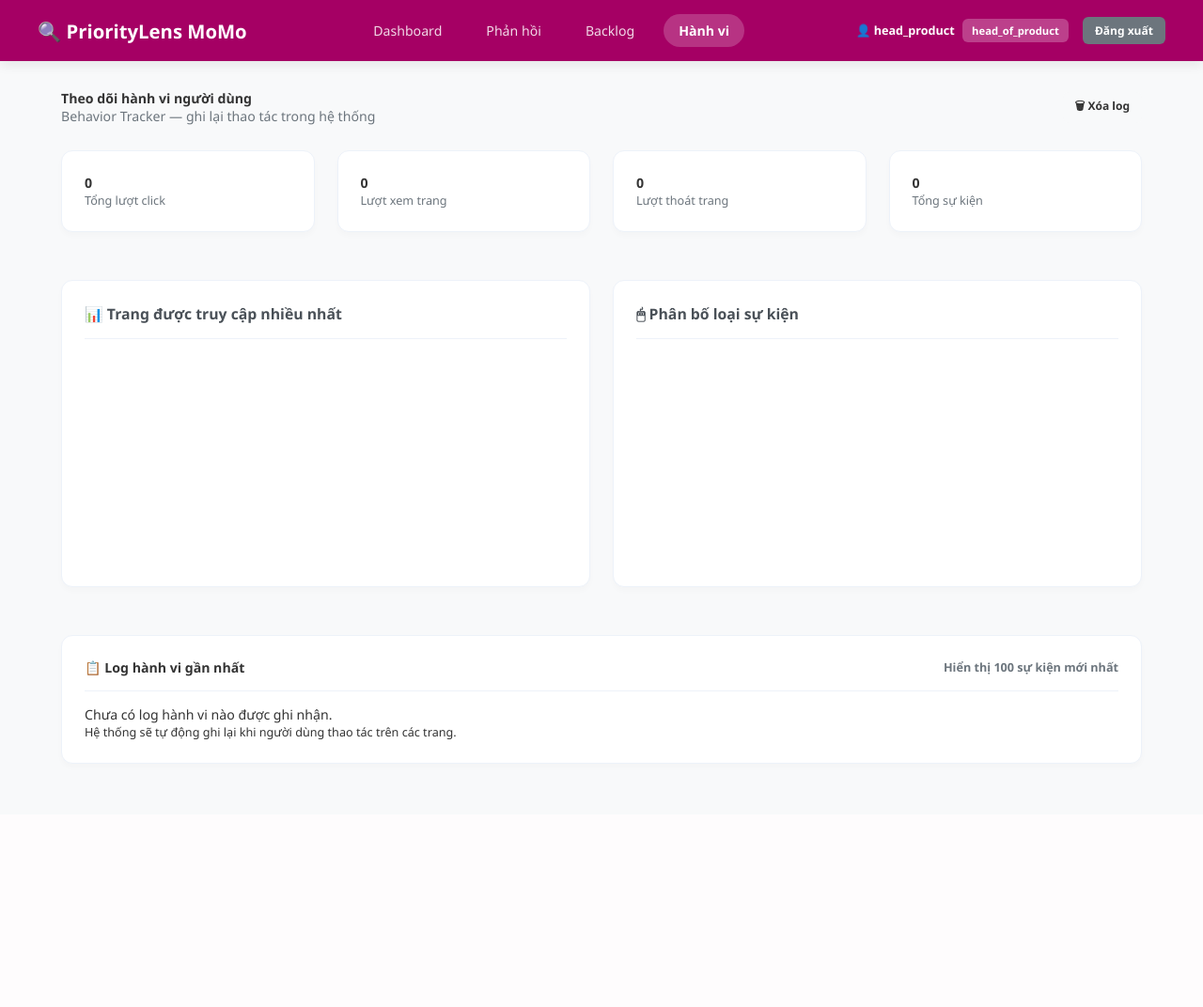
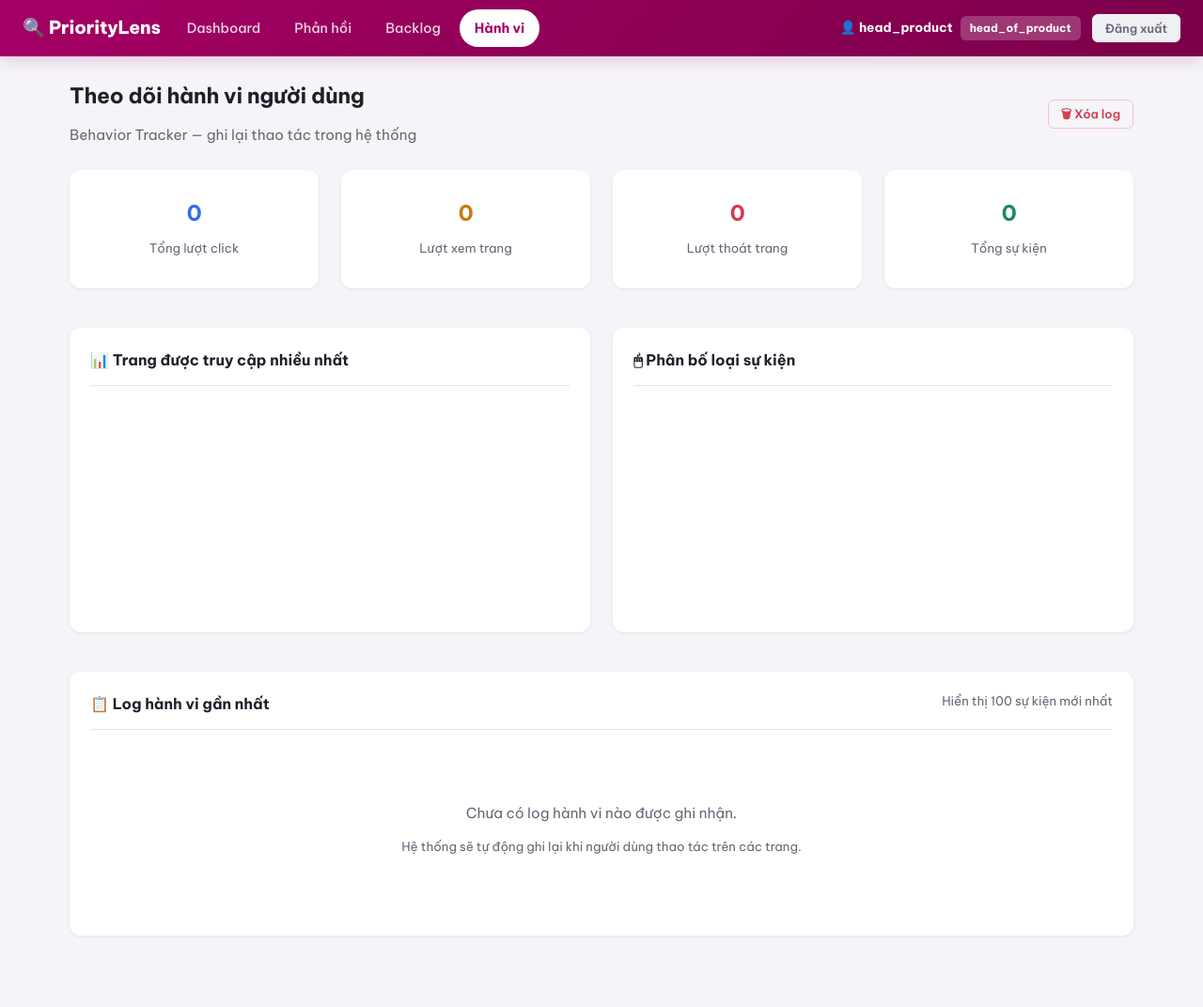
Before and after one commit to linh721/prioritylens, a Flask app: page /behavior in a window 1280 px wide. Shown: the whole page at 94% size. Before the commit the page ends 813 px from the top, so only its background shows below. Run offline with Flask 3, Linux system fonts and the light colour scheme; a user stored in the database is signed in; a map, chart or similar area stays blank.

Commit message:
UI: complete full graduation deployment with absolute responsive layout grid

```diff
--- a/templates/base.html
+++ b/templates/base.html
@@ -5,140 +5,320 @@
     <meta name="viewport" content="width=device-width, initial-scale=1">
     <title>PriorityLens — MoMo DSS</title>
 
-    <!-- KHỐI MÃ FRAMEWORK TOÀN DIỆN: ÉP PHÔNG CHỮ VÀ CĂN LỀ ĐẸP TRÊN MỌI MÁY -->
+    <link rel="preconnect" href="https://fonts.googleapis.com">
+    <link rel="preconnect" href="https://fonts.gstatic.com" crossorigin>
+    <link href="https://fonts.googleapis.com/css2?family=Be+Vietnam+Pro:wght@400;500;600;700;800&display=swap" rel="stylesheet">
+
     <style>
-        * { box-sizing: border-box !important; }
+        /* ============ DESIGN TOKENS ============ */
+        :root {
+            --brand: #a50064;
+            --brand-ink: #7a0049;
+            --brand-tint: #fdebf4;
+            --bg: #f5f4f8;
+            --surface: #ffffff;
+            --border: #e6e3ec;
+            --ink: #221d2b;
+            --ink-soft: #6b6577;
+            --ink-faint: #9b96a6;
+            --success: #1c8a5b;
+            --success-tint: #e3f6ec;
+            --danger: #d23c4e;
+            --danger-tint: #fce9eb;
+            --warning: #b8720f;
+            --warning-tint: #fdf1dc;
+            --info: #2f6feb;
+            --info-tint: #e8f0fe;
+            --radius: 12px;
+            --radius-sm: 8px;
+            --shadow-sm: 0 1px 2px rgba(34, 29, 43, 0.05), 0 1px 6px rgba(34, 29, 43, 0.04);
+            --gutter: 16px;
+        }
 
-        /* Ép buộc toàn bộ trang web sử dụng font chữ hiện đại, không dùng font mặc định thô */
-        body, html, h2, h5, a, span, table, th, td, p, button, input, select, textarea {
-            font-family: 'Segoe UI', -apple-system, BlinkMacSystemFont, Roboto, Helvetica, Arial, sans-serif !important;
-            font-size: 0.94rem;
-            color: #333;
-            background-color: #f8f9fa;
+        * { box-sizing: border-box; }
+        html { -webkit-text-size-adjust: 100%; }
+
+        body, html, h1, h2, h3, h4, h5, h6, a, span, table, th, td, p, button, input, select, textarea, label {
+            font-family: 'Be Vietnam Pro', -apple-system, BlinkMacSystemFont, Roboto, Helvetica, Arial, sans-serif;
+        }
+        body {
+            font-size: 0.95rem;
+            line-height: 1.55;
+            color: var(--ink);
+            background-color: var(--bg);
             margin: 0;
             padding: 0;
+            -webkit-font-smoothing: antialiased;
+        }
+        h1, h2, h3, h4, h5 { line-height: 1.25; margin: 0; font-weight: 700; letter-spacing: -0.01em; }
+        a { color: inherit; }
+        hr { border: none; border-top: 1px solid var(--border); }
+        code { background: var(--bg); border: 1px solid var(--border); padding: 2px 6px; border-radius: 5px; font-size: 0.85em; }
+
+        /* ============ LAYOUT ============ */
+        .container { width: 100%; max-width: 1180px; margin: 0 auto; padding: 28px 24px 60px; }
+        @media (max-width: 575px) { .container { padding: 18px 14px 48px; } }
+
+        /* ============ NAVBAR ============ */
+        .navbar-momo {
+            background: linear-gradient(135deg, var(--brand) 0%, var(--brand-ink) 100%);
+            padding: 0 24px;
+            display: flex;
+            align-items: center;
+            justify-content: space-between;
+            box-shadow: 0 4px 16px rgba(165, 0, 100, 0.18);
+            position: sticky;
+            top: 0;
+            z-index: 1000;
+            min-height: 60px;
+            gap: 12px;
+        }
+        .navbar-brand {
+            font-weight: 800;
+            font-size: 1.2rem;
+            color: #ffffff;
+            text-decoration: none;
+            letter-spacing: -0.01em;
+            white-space: nowrap;
+        }
+        .navbar-nav {
+            display: flex;
+            gap: 4px;
+            align-items: center;
+            flex: 1;
+        }
+        .navbar-user {
+            display: flex;
+            align-items: center;
+            gap: 12px;
+            margin-left: auto;
+            white-space: nowrap;
+        }
+        .navbar-user .user-name { color: #fff; font-size: 0.85rem; }
+        .navbar-user .badge { background: rgba(255,255,255,0.22); color: #fff; }
+
+        .nav-link {
+            color: rgba(255,255,255,0.82);
+            text-decoration: none;
+            padding: 9px 16px;
+            border-radius: 20px;
+            transition: background-color 0.15s ease, color 0.15s ease;
+            display: inline-block;
+            font-size: 0.9rem;
+            font-weight: 500;
+        }
+        .nav-link:hover { color: #fff; background-color: rgba(255,255,255,0.14); }
+        .nav-link.is-active { color: var(--brand); background-color: #ffffff; font-weight: 700; }
+
+        .nav-toggle-input { display: none; }
+        .nav-toggle {
+            display: none;
+            color: #fff;
+            font-size: 1.4rem;
+            line-height: 1;
+            cursor: pointer;
+            padding: 6px 4px;
         }
 
-        /* Căn lề tổng thể cho trang web: Đẩy nội dung ra giữa, cách lề trái/phải rộng rãi */
-        .container {
-            width: 100% !important;
-            max-width: 1200px !important;
-            margin: 0 auto !important;
-            padding: 30px 25px !important;
-            background: transparent !important;
+        @media (max-width: 860px) {
+            .navbar-momo { flex-wrap: wrap; padding: 12px 18px; }
+            .nav-toggle { display: block; }
+            .navbar-nav {
+                flex: 1 0 100%;
+                flex-direction: column;
+                align-items: stretch;
+                gap: 2px;
+                max-height: 0;
+                overflow: hidden;
+                transition: max-height 0.25s ease;
+                order: 3;
+            }
+            .nav-toggle-input:checked ~ .navbar-nav { max-height: 400px; margin-top: 12px; }
+            .nav-link { padding: 11px 14px; border-radius: 8px; }
+            .navbar-user {
+                flex: 1 0 100%;
+                order: 4;
+                margin: 8px 0 4px;
+                padding-top: 10px;
+                border-top: 1px solid rgba(255,255,255,0.2);
+                justify-content: space-between;
+            }
+            .nav-toggle-input:not(:checked) ~ .navbar-user { display: none; }
         }
 
-        /* Thanh menu màu hồng MoMo chuẩn cao cấp, cách lề hai bên rộng rãi */
-        .navbar-momo {
-            background-color: #a50064 !important;
-            padding: 15px 40px !important;
-            display: flex !important;
-            justify-content: space-between !important;
-            align-items: center !important;
-            box-shadow: 0 4px 12px rgba(0,0,0,0.08) !important;
-            position: sticky !important;
-            top: 0 !important;
-            z-index: 1000 !important;
+        /* ============ GRID ============ */
+        .row { display: flex; flex-wrap: wrap; margin: 0 -12px; row-gap: var(--gutter); }
+        .row.g-2 { row-gap: 8px; margin: 0 -6px; }
+        .row.g-2 > [class*="col-"] { padding: 0 6px; }
+        .row.g-4 { row-gap: 24px; margin: 0 -16px; }
+        .row.g-4 > [class*="col-"] { padding: 0 16px; }
+        [class*="col-md-"] { padding: 0 12px; }
+        .col-md-2 { flex: 0 0 16.666%; max-width: 16.666%; }
+        .col-md-3 { flex: 0 0 25%; max-width: 25%; }
+        .col-md-4 { flex: 0 0 33.333%; max-width: 33.333%; }
+        .col-md-6 { flex: 0 0 50%; max-width: 50%; }
+        .col-md-9 { flex: 0 0 75%; max-width: 75%; }
+        .col-md-12 { flex: 0 0 100%; max-width: 100%; }
+
+        @media (max-width: 991px) {
+            [class*="col-md-"] { flex: 0 0 50% !important; max-width: 50% !important; }
         }
-        .navbar-brand {
-            font-weight: 700 !important;
-            font-size: 1.35rem !important;
-            color: #ffffff !important;
-            text-decoration: none !important;
-            background: transparent !important;
-        }
-        .navbar-nav {
-            display: flex !important;
-            gap: 15px !important;
-            align-items: center !important;
-            background: transparent !important;
+        @media (max-width: 575px) {
+            [class*="col-md-"] { flex: 0 0 100% !important; max-width: 100% !important; }
         }
 
-        /* Sửa lỗi chữ link bị xanh/tím: Ép chữ màu trắng tinh, bo tròn nút điều hướng */
-        .nav-link {
-            color: rgba(255,255,255,0.85) !important;
-            text-decoration: none !important;
-            padding: 8px 16px !important;
-            border-radius: 20px !important;
-            transition: all 0.2s !important;
-            background: transparent !important;
-            display: inline-block !important;
+        /* ============ CARD ============ */
+        .card {
+            background-color: var(--surface);
+            border-radius: var(--radius);
+            padding: 22px;
+            margin-bottom: var(--gutter);
+            border: 1px solid var(--border);
+            box-shadow: var(--shadow-sm);
         }
-        .nav-link:hover, .nav-link.fw-bold {
-            color: #ffffff !important;
-            background-color: rgba(255,255,255,0.2) !important;
-            font-weight: 600 !important;
+        .card.border-0 { border: none; }
+        .card-header {
+            font-weight: 700;
+            padding-bottom: 14px;
+            margin-bottom: 14px;
+            border-bottom: 1px solid var(--border);
+            font-size: 1rem;
+            color: var(--ink);
+            background-color: transparent !important;
         }
+        .card-body { padding: 0; }
+        .card-body.py-3 { padding: 10px 0; }
+        .card-body.p-4 { padding: 26px; }
+        @media (max-width: 575px) { .card { padding: 16px; } }
 
-        /* Cấu trúc chia hàng cột Grid (Ép buộc xếp hàng ngang thẳng tắp) */
-        .row { display: flex !important; flex-wrap: wrap !important; margin-right: -12px !important; margin-left: -12px !important; background: transparent !important;}
-        .col-md-3 { flex: 0 0 25% !important; max-width: 25% !important; padding: 0 12px !important; background: transparent !important;}
-        .col-md-4 { flex: 0 0 33.333% !important; max-width: 33.333% !important; padding: 0 12px !important; background: transparent !important;}
-        .col-md-6 { flex: 0 0 50% !important; max-width: 50% !important; padding: 0 12px !important; background: transparent !important;}
-        .col-md-9 { flex: 0 0 75% !important; max-width: 75% !important; padding: 0 12px !important; background: transparent !important;}
+        /* ============ BUTTONS ============ */
+        .btn {
+            display: inline-block;
+            font-weight: 600;
+            text-align: center;
+            vertical-align: middle;
+            cursor: pointer;
+            border: 1px solid transparent;
+            padding: 10px 18px;
+            font-size: 0.88rem;
+            border-radius: var(--radius-sm);
+            text-decoration: none;
+            transition: filter 0.15s ease, background-color 0.15s ease, border-color 0.15s ease;
+            line-height: 1.3;
+        }
+        .btn:hover { filter: brightness(0.94); }
+        .btn:active { filter: brightness(0.88); }
+        .btn-sm { padding: 6px 13px; font-size: 0.8rem; border-radius: 6px; }
+        .btn-primary { background-color: var(--brand); color: #fff; border-color: var(--brand); }
+        .btn-success { background-color: var(--success); color: #fff; border-color: var(--success); }
+        .btn-warning { background-color: #f3ad2b; color: #4a2e00; border-color: #f3ad2b; }
+        .btn-danger { background-color: var(--danger); color: #fff; border-color: var(--danger); }
+        .btn-secondary { background-color: #eef0f4; color: var(--ink-soft); border-color: #eef0f4; }
+        .btn-secondary:hover { background-color: #e3e5ec; }
+        .btn-dark { background-color: #2d3748; color: #fff; }
+        .btn-outline-dark { background: transparent; color: var(--ink); border-color: var(--border); }
+        .btn-outline-dark:hover { background: var(--bg); }
+        .btn-outline-danger { background: transparent; color: var(--danger); border-color: #f1c3c9; }
+        .btn-outline-danger:hover { background: var(--danger-tint); }
+        .w-100 { width: 100%; }
+        .shadow-sm { box-shadow: var(--shadow-sm); }
 
-        /* Khối thiết kế thẻ trắng (Card) bo góc mịn màng */
-        .card { background-color: #ffffff !important; border-radius: 12px !important; padding: 24px !important; margin-bottom: 24px !important; border: 1px solid #edf2f9 !important; box-shadow: 0 4px 6px rgba(0,0,0,0.02) !important; }
-        .card * { background-color: transparent !important; }
-        .card-header { font-weight: 700 !important; padding-bottom: 15px !important; margin-bottom: 15px !important; border-bottom: 1px solid #edf2f9 !important; font-size: 1.05rem !important; color: #495057 !important; }
+        /* ============ TABLE ============ */
+        .table { width: 100%; margin-bottom: 0; border-collapse: collapse; background-color: #fff; font-size: 0.88rem; }
+        .table th, .table td { padding: 12px 14px; vertical-align: middle; border-bottom: 1px solid var(--border); text-align: left; }
+        .table thead th { color: var(--ink-soft); font-size: 0.76rem; text-transform: uppercase; letter-spacing: 0.04em; font-weight: 700; }
+        .table-light { background-color: #fafafc; }
+        .table-hover tbody tr:hover { background-color: var(--bg); }
+        .table-sm th, .table-sm td { padding: 8px 10px; }
+        .table-borderless th, .table-borderless td { border: none; }
+        .table tbody tr:last-child td { border-bottom: none; }
+        .sticky-top { position: sticky; top: 0; z-index: 2; }
+        .align-middle td, .align-middle th { vertical-align: middle; }
 
-        /* Nút bấm Bootstrap chuẩn */
-        .btn { display: inline-block !important; font-weight: 600 !important; text-align: center !important; vertical-align: middle !important; cursor: pointer !important; border: 1px solid transparent !important; padding: 10px 20px !important; font-size: 0.88rem !important; border-radius: 8px !important; text-decoration: none !important; transition: all 0.2s !important; }
-        .btn-sm { padding: 5px 12px !important; font-size: 0.8rem !important; border-radius: 6px !important; }
-        .btn-primary { background-color: #0d6efd !important; color: #fff !important; }
-        .btn-success { background-color: #198754 !important; color: #fff !important; }
-        .btn-warning { background-color: #ffc107 !important; color: #212529 !important; }
-        .btn-danger { background-color: #dc3545 !important; color: #fff !important; }
-        .btn-secondary { background-color: #6c757d !important; color: #fff !important; }
-        .w-100 { width: 100% !important; }
+        /* ============ BADGES & TEXT ============ */
+        .badge { display: inline-block; padding: 4px 10px; font-size: 0.74rem; font-weight: 700; border-radius: 6px; text-align: center; white-space: nowrap; }
+        .bg-success { background-color: var(--success-tint); color: var(--success); }
+        .bg-danger { background-color: var(--danger-tint); color: var(--danger); }
+        .bg-secondary { background-color: #ececf0; color: #57515f; }
+        .bg-primary { background-color: var(--info-tint); color: var(--info); }
+        .bg-warning { background-color: var(--warning-tint); color: var(--warning); }
+        .bg-info { background-color: var(--info-tint); color: var(--info); }
+        .bg-light { background-color: var(--bg); color: var(--ink-soft); }
+        .badge-momo { background-color: var(--brand); color: #fff; font-size: 1.05rem; padding: 6px 14px; border-radius: 8px; }
+        .fs-6 { font-size: 0.95rem; }
 
-        /* Bảng danh sách dữ liệu */
-        .table { width: 100% !important; margin-bottom: 1rem !important; border-collapse: collapse !important; background-color: #fff !important; }
-        .table * { background-color: transparent !important; }
-        .table th, .table td { padding: 12px !important; vertical-align: middle !important; border-bottom: 1px solid #dee2e6 !important; text-align: left !important; }
-        .table-light { background-color: #f8f9fa !important; font-weight: 700 !important; color: #495057 !important; }
+        .form-control, .form-select {
+            display: block; width: 100%; padding: 10px 14px; font-size: 0.9rem;
+            color: var(--ink); background-color: #fff; border: 1px solid #d9d6e0; border-radius: var(--radius-sm);
+            transition: border-color 0.15s ease, box-shadow 0.15s ease;
+        }
+        .form-control:focus, .form-select:focus { outline: none; border-color: var(--brand); box-shadow: 0 0 0 3px var(--brand-tint); }
+        .form-label { display: block; margin-bottom: 6px; }
 
-        /* Tiện ích định dạng nhanh */
-        .badge { display: inline-block !important; padding: 5px 10px !important; font-size: 0.75rem !important; font-weight: 700 !important; border-radius: 6px !important; text-align: center !important; }
-        .bg-success { background-color: #d1e7dd !important; color: #0f5132 !important; }
-        .bg-danger { background-color: #f8d7da !important; color: #842029 !important; border: none !important; }
-        .bg-secondary { background-color: #e2e3e5 !important; color: #41464b !important; }
-        .bg-primary { background-color: #cfe2ff !important; color: #084298 !important; }
-        .bg-warning { background-color: #fff3cd !important; color: #664d03 !important; }
-        .badge-momo { background-color: #e0007a !important; color: #fff !important; font-size: 1.1rem !important; padding: 6px 14px !important; border-radius: 8px !important; }
+        .alert { padding: 14px 18px; margin-bottom: var(--gutter); border: 1px solid #b8dfc9; border-radius: var(--radius-sm); background-color: var(--success-tint); color: #0f5132; }
+        .text-muted { color: var(--ink-soft); }
+        .text-dark { color: var(--ink); }
+        .text-primary { color: var(--info); }
+        .text-success { color: var(--success); }
+        .text-warning { color: #c77c11; }
+        .text-danger { color: var(--danger); }
+        .text-center { text-align: center; }
+        .text-end { text-align: right; }
+        .small { font-size: 0.83rem; }
+        .fw-bold { font-weight: 700; }
+        .fw-normal { font-weight: 400; }
+        .rounded { border-radius: var(--radius-sm); }
+        .bg-white { background-color: #fff; }
 
-        .form-control, .form-select { display: block !important; width: 100% !important; padding: 10px 14px !important; font-size: 0.9rem !important; color: #495057 !important; background-color: #fff !important; border: 1px solid #ced4da !important; border-radius: 8px !important; }
-        .alert { padding: 15px 20px !important; margin-bottom: 24px !important; border: 1px solid #badbcc !important; border-radius: 8px !important; background-color: #d1e7dd !important; color: #0f5132 !important; }
-        .text-muted { color: #6c757d !important; }
-        .small { font-size: 0.84rem !important; }
-        .fw-bold { font-weight: 700 !important; }
-        .d-none { display: none !important; }
-        .d-flex { display: flex !important; }
-        .justify-content-between { justify-content: space-between !important; }
-        .align-items-center { align-items: center !important; }
-        .mb-4 { margin-bottom: 1.8rem !important; }
-        .mb-0 { margin-bottom: 0 !important; }
-        .gap-2 { gap: 8px !important; }
-        .gap-3 { gap: 15px !important; }
+        .d-none { display: none; }
+        .d-flex { display: flex; }
+        .justify-content-between { justify-content: space-between; }
+        .justify-content-center { justify-content: center; }
+        .align-items-center { align-items: center; }
+        .mb-4 { margin-bottom: 1.6rem; }
+        .mb-3 { margin-bottom: 1rem; }
+        .mb-2 { margin-bottom: 0.6rem; }
+        .mb-1 { margin-bottom: 0.3rem; }
+        .mb-0 { margin-bottom: 0; }
+        .mt-5 { margin-top: 2.5rem; }
+        .mt-3 { margin-top: 1rem; }
+        .my-4 { margin: 1.6rem 0; }
+        .p-0 { padding: 0; }
+        .p-3 { padding: 1rem; }
+        .p-4 { padding: 1.6rem; }
+        .py-3 { padding-top: 1rem; padding-bottom: 1rem; }
+        .py-5 { padding-top: 3rem; padding-bottom: 3rem; }
+        .gap-2 { gap: 8px; }
+        .gap-3 { gap: 15px; }
+        .text-secondary { color: var(--ink-soft); }
+        .form-select.form-select-sm, select.form-select-sm { padding: 5px 10px; font-size: 0.82rem; width: auto; }
+
+        /* Any table gets a horizontal scroll cushion on small screens so columns never get crushed */
+        @media (max-width: 767px) {
+            .table-scroll { overflow-x: auto; -webkit-overflow-scrolling: touch; }
+        }
     </style>
 </head>
 <body>
 
-<!-- Thanh điều hướng cấu trúc hoàn mỹ -->
 <div class="navbar-momo">
-    <a class="navbar-brand" href="/">🔍 PriorityLens MoMo</a>
+    <a class="navbar-brand" href="/">🔍 PriorityLens</a>
+    <input type="checkbox" id="navToggle" class="nav-toggle-input">
+    <label for="navToggle" class="nav-toggle" aria-label="Mở menu">☰</label>
+
     <div class="navbar-nav">
-        <a class="nav-link {% if request.path == '/' %}fw-bold{% endif %}" href="/">Dashboard</a>
-        <a class="nav-link {% if '/feedback' in request.path %}fw-bold{% endif %}" href="/feedback">Phản hồi</a>
-        <a class="nav-link {% if '/backlog' in request.path %}fw-bold{% endif %}" href="/backlog">Backlog</a>
-        <a class="nav-link {% if '/behavior' in request.path %}fw-bold{% endif %}" href="/behavior">Hành vi</a>
+        <a class="nav-link {% if request.path == '/' %}is-active{% endif %}" href="/">Dashboard</a>
+        <a class="nav-link {% if '/feedback' in request.path %}is-active{% endif %}" href="/feedback">Phản hồi</a>
+        <a class="nav-link {% if '/backlog' in request.path %}is-active{% endif %}" href="/backlog">Backlog</a>
+        <a class="nav-link {% if '/behavior' in request.path %}is-active{% endif %}" href="/behavior">Hành vi</a>
+
+        {% if current_user.is_authenticated %}
+        <div class="navbar-user">
+            <span class="user-name">👤 <strong>{{ current_user.username }}</strong> <span class="badge" style="margin-left: 5px;">{{ current_user.role }}</span></span>
+            <a href="/logout" class="btn btn-secondary btn-sm">Đăng xuất</a>
+        </div>
+        {% endif %}
     </div>
-    {% if current_user.is_authenticated %}
-    <div style="display: flex; align-items: center; gap: 15px; background: transparent;">
-        <span class="small" style="color: #ffffff; background: transparent;">👤 <strong>{{ current_user.username }}</strong> <span class="badge" style="background-color:rgba(255,255,255,0.25); color:#fff; margin-left: 5px;">{{ current_user.role }}</span></span>
-        <a href="/logout" class="btn btn-secondary btn-sm">Đăng xuất</a>
-    </div>
-    {% endif %}
 </div>
 
 <div class="container">
--- a/templates/behavior.html
+++ b/templates/behavior.html
@@ -75,7 +75,7 @@
     </div>
     <div class="card-body p-0">
         {% if logs %}
-        <div style="max-height: 400px; overflow-y: auto;">
+        <div style="max-height: 400px; overflow-y: auto; overflow-x: auto; -webkit-overflow-scrolling: touch;">
             <table class="table table-hover table-sm mb-0">
                 <thead class="table-light sticky-top">
                     <tr>
--- a/templates/feedback.html
+++ b/templates/feedback.html
@@ -55,6 +55,7 @@
 <div class="card">
     <div class="card-header">{{ feedbacks|length }} Phản hồi ghi nhận hệ thống</div>
     {% if feedbacks %}
+    <div class="table-scroll">
     <table class="table table-hover">
         <thead class="table-light">
             <tr>
@@ -91,6 +92,7 @@
             {% endfor %}
         </tbody>
     </table>
+    </div>
     {% else %}
     <div class="text-center text-muted" style="padding: 40px 0;">Chưa có phản hồi nào trong cơ sở dữ liệu. Hãy tải file CSV để kiểm thử.</div>
     {% endif %}
--- a/templates/index.html
+++ b/templates/index.html
@@ -38,6 +38,7 @@
     <div class="card-header bg-white fw-bold py-3">🏆 Top tính năng ưu tiên cao nhất</div>
     <div class="card-body p-0">
         {% if top_features %}
+        <div class="table-scroll">
         <table class="table table-hover align-middle mb-0">
             <thead class="table-light">
                 <tr>
@@ -64,6 +65,7 @@
                 {% endfor %}
             </tbody>
         </table>
+        </div>
         {% else %}
         <div class="text-center py-5 text-muted">Chưa có tính năng nào được tính điểm trong backlog.</div>
         {% endif %}
@@ -89,7 +91,7 @@
 {% endblock %}
 
 {% block scripts %}
-<script src="https://jsdelivr.net"></script>
+<script src="https://cdn.jsdelivr.net/npm/chart.js"></script>
 <script>
 fetch('/api/chart-data')
     .then(res => res.json())
```
Also changed, not shown: templates/backlog.html (line endings or trailing spaces).
